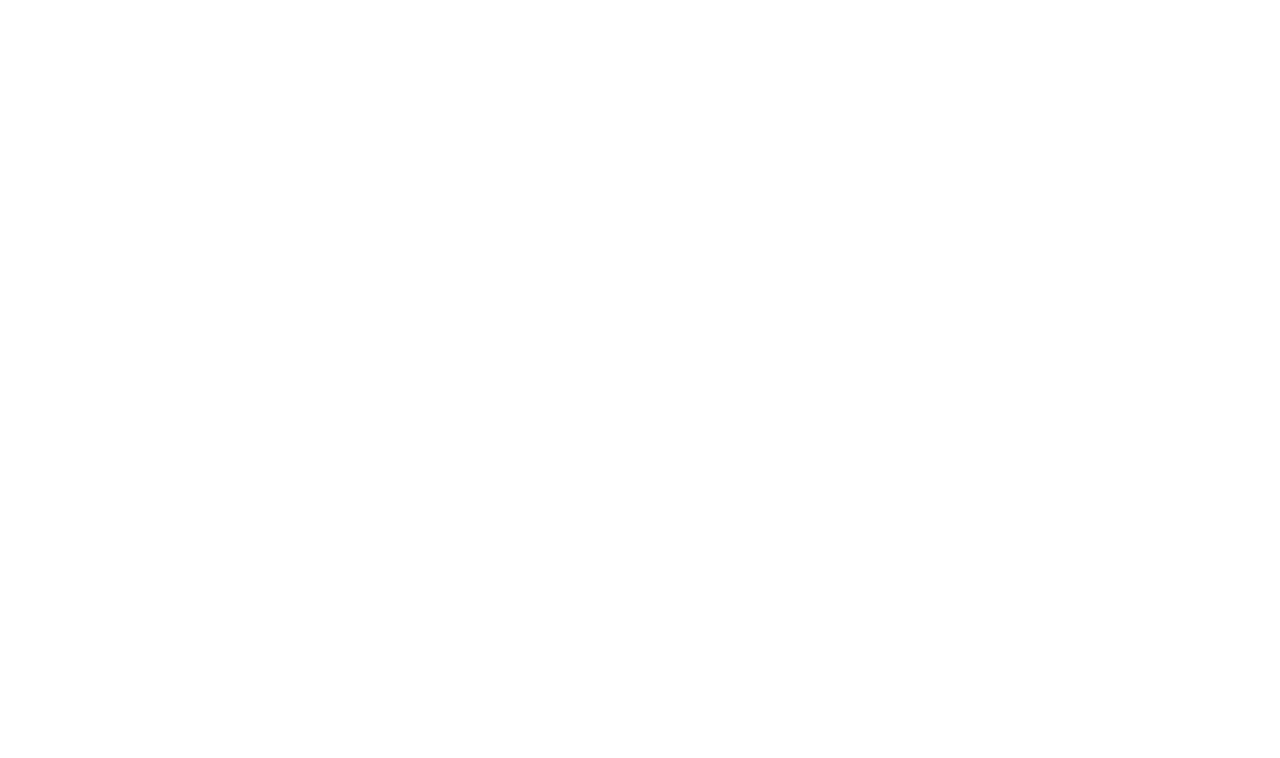
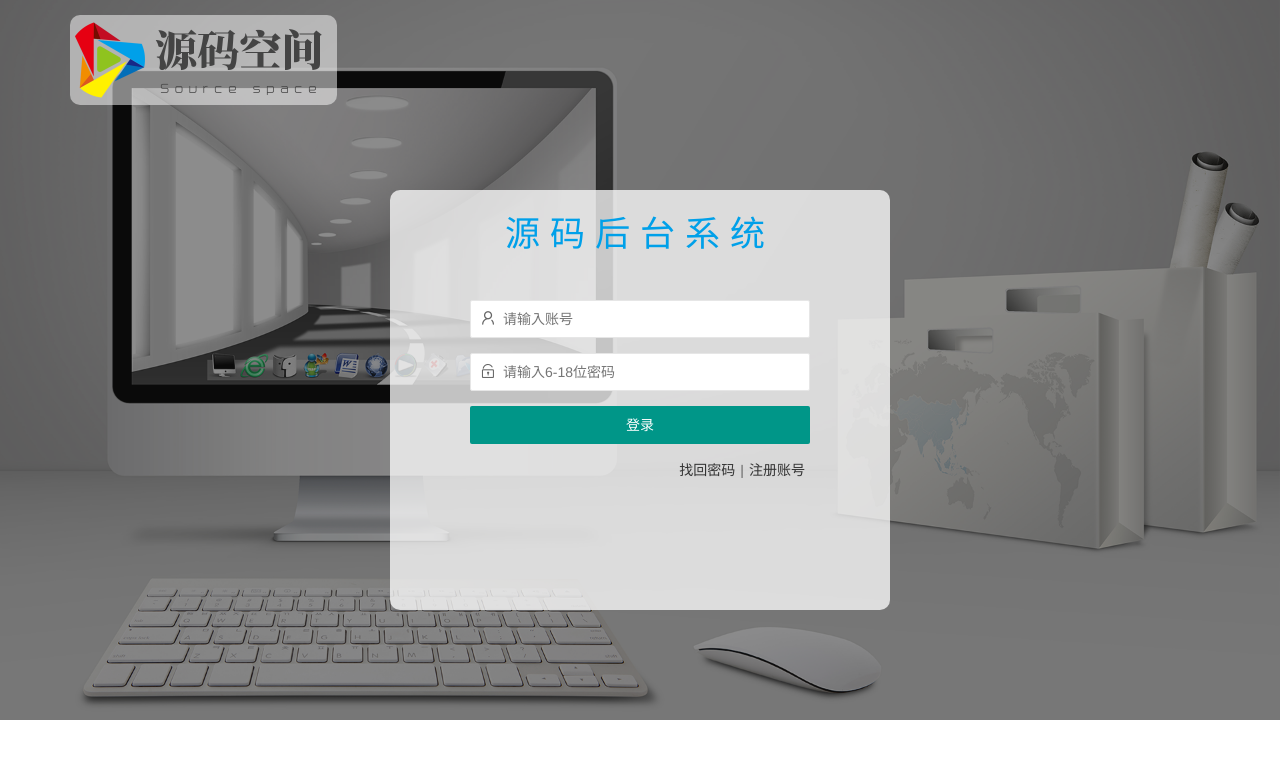
Before and after one commit to YLT-LZ/YMKJ, a plain HTML site: page login.html in a window 1280 px wide. Drawn offline with Linux system fonts and the light colour scheme.

Commit message:
login分区登录注册

```diff
--- /dev/null
+++ b/css/index.css
@@ -0,0 +1,21 @@
+body{
+    width: 100%;
+    height: 100%;
+    background: url(../img/背景.png) no-repeat;
+    background-size: cover;
+}
+
+.logo h2{
+    background-color:rgba(255, 255, 255, .3);
+    width: 267px;
+    height: 90px;
+}
+
+.logo h2 a{
+    text-indent: -99999999px;
+    display: block;
+    width: 100%;
+    height: 100%;
+    background-image: url(../img/logo.png);
+    background-size: cover;
+}
--- /dev/null
+++ b/css/login.css
@@ -0,0 +1,79 @@
+body{
+    width: 100%;
+    height: 100%;
+    background: url(./../img/背景.png) no-repeat;
+    background-size: cover;
+}
+.ym-logo h1{
+    margin-top: 15px;
+    width: 267px;
+    height: 90px;
+    background-color: rgba(255, 255, 255, 0.5);
+    border-radius: 10px;
+}
+.ym-logo h1 a{
+    display: block;
+    text-indent: -99999px;
+    overflow: hidden;
+    background: url(./../img/logo.png) no-repeat;
+    width: 100%;
+    height: 100%;
+    background-size: cover;
+}
+
+.loginAndRegBox{
+    width: 500px;
+    height: 420px;
+    background-color:rgba(255, 255, 255, .75);
+    border-radius: 10px;
+    position: absolute;
+    left: 50%;
+    top: 50%;
+    transform: translate(-50%,-50%);
+}
+
+.loginAndRegBox h3{
+    margin-top: 10px;
+    height: 70px;
+    line-height: 70px;
+    text-align: center;
+    font-size: 35px;
+    letter-spacing: 10px;
+    font-family: "Microsoft YaHei";
+    color: #00a0e9;
+}
+
+.reg-box{
+    display: none;
+}
+.login-box,.reg-box{
+
+    padding: 30px 80px 0px;
+}
+
+.login-box span{
+    float: right;
+}
+
+.login-box span a{
+    margin: 0 5px;
+}
+
+.layui-form-item{
+    position: relative;
+}
+
+.layui-icon{
+    position: absolute;
+    left: 10px;
+    top: 10px;
+}
+
+.layui-form-item .layui-input{
+    padding-left: 32px;
+}
+
+
+.reg-box a{
+float: right;
+}
--- /dev/null
+++ b/js/login.js
@@ -0,0 +1,19 @@
+$(function () {
+    $(".link_reg").on("click", function () {
+        $(".reg-box").show().siblings("div").hide();
+    });
+    $(".link-login").on("click", function () {
+        $(".login-box").show().siblings("div").hide();
+    });
+
+    var form = layui.form;
+    form.verify({
+        uid: [
+            /^[a-zA-z\d]{6,11}$/,
+            '账号必须为6-11位字母数字组合'
+        ],
+        upwd: [
+          /^[\S]{6,18}$/,'密码必须6-18位，不能使用空格'
+        ]
+    });
+});
--- a/login.html
+++ b/login.html
@@ -0,0 +1,84 @@
+<!DOCTYPE html>
+<html>
+
+<head>
+    <meta charset="UTF-8">
+    <meta name="viewport" content="width=device-width, initial-scale=1.0">
+    <meta http-equiv="X-UA-Compatible" content="ie=edge">
+    <title>源码空间-登录/注册</title>
+    <link rel="shortcut icon" href="./favicon.ico" type="image/x-icon">
+    <link rel="stylesheet" href="./css/base.css">
+    <link rel="stylesheet" href="./css/login.css">
+    <!-- 导入layui的样式 -->
+    <link rel="stylesheet" href="./assets/layui/css/layui.css">
+    <script src="./assets/jquery-3.5.1.js"></script>
+    <script src="./assets/layui/layui.js"></script>
+    <script src="./assets/layui/layui.all.js"></script>
+    <script src="./js/login.js"></script>
+</head>
+
+<body>
+    <!-- logo区域 -->
+    <div class="layui-main ym-logo">
+        <h1>
+            <a href="./index.html">
+                源码空间
+            </a>
+        </h1>
+    </div>
+    <!-- 登录注册区域 -->
+    <div class="loginAndRegBox">
+        <h3>源码后台系统</h3>
+        <!-- 登录模块 -->
+        <div class="login-box">
+            <form class="layui-form" action="">
+                <div class="layui-form-item">
+                    <i class="layui-icon layui-icon-username"></i>
+                    <input type="text" name="uid" required lay-verify="uid" placeholder="请输入账号"
+                        autocomplete="off" class="layui-input">
+                </div>
+                <div class="layui-form-item">
+                    <i class="layui-icon layui-icon-password"></i>
+                    <input type="password" name="upwd" required lay-verify="required|upwd" placeholder="请输入6-18位密码"
+                        autocomplete="off" class="layui-input">
+                </div>
+                <div class="layui-form-item">
+                    <button lay-submit="" class="layui-btn layui-btn-fluid">登录</button>
+                </div>
+            </form>
+            <span>
+                <a href="javascript:;">找回密码</a>|<a href="javascript:;" class="link_reg">注册账号</a>
+            </span>
+        </div>
+        <!-- 注册模块 -->
+        <div class="reg-box">
+            <form class="layui-form" action="">
+                <div class="layui-form-item">
+                    <i class="layui-icon layui-icon-username"></i>
+                    <input type="text" name="title" required lay-verify="required|uid" placeholder="请输入账号"
+                        autocomplete="off" class="layui-input">
+                </div>
+                <div class="layui-form-item">
+                    <i class="layui-icon layui-icon-user"></i>
+                    <input type="text" name="title" required lay-verify="required" placeholder="请输入姓名"
+                        autocomplete="off" class="layui-input">
+                </div>
+                <div class="layui-form-item">
+                    <i class="layui-icon layui-icon-email"></i>
+                    <input type="email" name="title" required lay-verify="required|email" placeholder="请输入邮箱"
+                        autocomplete="off" class="layui-input">
+                </div>
+                <div class="layui-form-item">
+                    <i class="layui-icon layui-icon-password"></i>
+                    <input type="password" name="title" required lay-verify="required|upwd" placeholder="请输入6-18位密码"
+                        autocomplete="off" class="layui-input">
+                </div>
+                <div class="layui-form-item">
+                    <button lay-submit="" class="layui-btn layui-btn-fluid">注册</button>
+                </div>
+            </form>
+            <a href="javascript:;" class="link-login">登录</a>
+        </div>
+    </div>
+</body>
+</html>
```
Also changed, not shown: css/base.css (line endings or trailing spaces), js/index.js (added).
